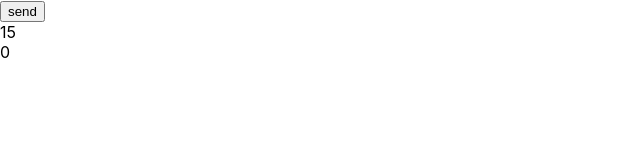
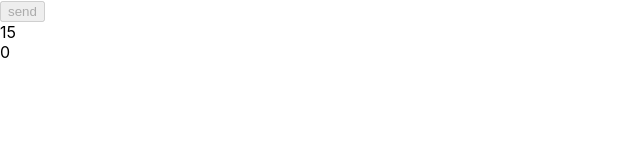
Before and after one commit to shomffl/timer-frontend, a React (Create React App) app: page / in a window 1280 px wide. Shown: the top 160 px of the page, without its empty margins (0-640 px from the left). Built offline with nearby package versions, Linux system fonts and the light colour scheme.

Commit message:
[add]回数によってボタンを押せるように修正

```diff
--- a/src/components/page/Timer.tsx
+++ b/src/components/page/Timer.tsx
@@ -11,6 +11,7 @@ const Timer = () => {
   const [inspectionTime, setInspectionTime] = useState<number>(15);
   const [handleInspection, setHandleInspection] = useState<boolean>(false);
   const [sendTimes, setSendTimes] = useState<number[]>([]);
+  const [changeDisabled, setChangeDisabled] = useState<boolean>(true);
 
   const increment = () => setActiveState((activeState) => activeState + 1);
 
@@ -18,9 +19,10 @@ const Timer = () => {
     const data = {
       times: sendTimes,
     };
-    axios
-      .post("http://127.0.0.1:8000/test", data)
-      .then((res) => console.log(res.data));
+    axios.post("http://127.0.0.1:8000/record-times", data).then((res) => {
+      console.log(res.data);
+      setSendTimes([]);
+    });
   };
 
   useEffect(() => {
@@ -68,12 +70,19 @@ const Timer = () => {
       const format_calc: number = Number(calc.toFixed(3));
       setTime(format_calc);
       setSendTimes([...sendTimes, format_calc]);
+      if (sendTimes.length === 9) {
+        setChangeDisabled(false);
+      } else {
+        setChangeDisabled(true);
+      }
     }
     // eslint-disable-next-line react-hooks/exhaustive-deps
   }, [startCalc]);
   return (
     <>
-      <button onClick={handleSendTimes}>send</button>
+      <button onClick={handleSendTimes} disabled={changeDisabled}>
+        send
+      </button>
       <div>{inspectionTime}</div>
       <div>{time}</div>
     </>
```
